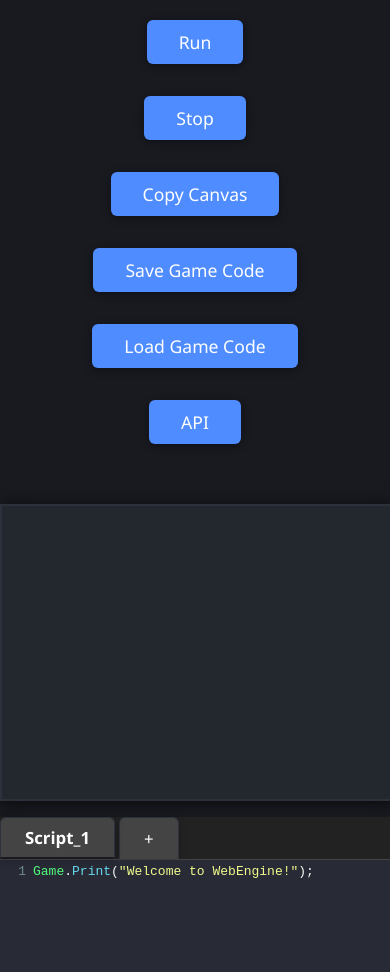
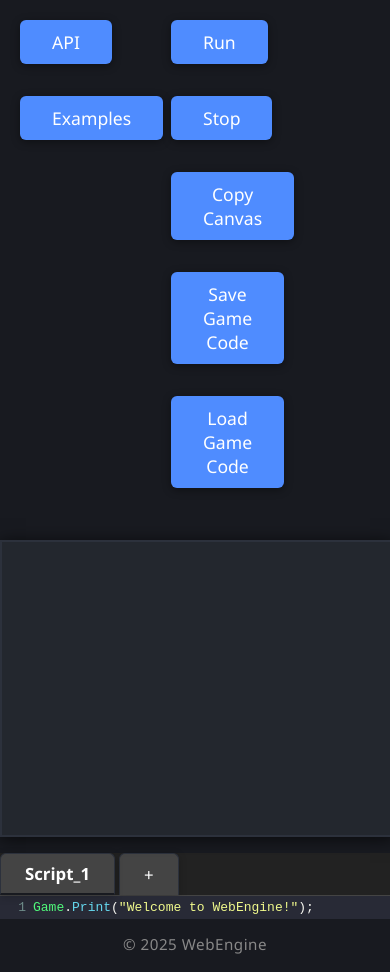
Before and after one commit to ji8sw/WebEngine, a plain HTML site: page index.html in a window 390 px wide. Shown: the top 972 px of the page. Drawn offline with nearby package versions, Linux system fonts and the light colour scheme.

Commit message:
Improved editor dimensions Improved scaling

```diff
--- a/Engine.js
+++ b/Engine.js
@@ -464,6 +464,9 @@
         hintOptions: { hint: CustomHint }
     });
 
+    CM.setSize("100%", "100%");
+    CM.refresh();
+
     CM.on("inputRead", function(Instance, Change)
     {
         if (Change.text[0].match(/\w/))
--- a/Styles.css
+++ b/Styles.css
@@ -23,7 +23,7 @@
     width: 100%;
     max-width: 800px;
     height: auto;
-    flex: 1;
+    flex: 1 0 auto;
 }
 
 #EditorArea {
@@ -50,18 +50,19 @@
 }
 
 .Button {
-    display: block;
+    text-align: center;
     margin: 16px 16px 16px 16px;
     background: #4f8cff;
     color: #fff;
+    font-family: inherit;
     font-size: 1.1em;
-    font-family: inherit;
     border: none;
     border-radius: 6px;
     padding: 10px 32px;
     cursor: pointer;
     box-shadow: 0 2px 8px #0006;
     transition: background 0.2s;
+    white-space: normal;
 }
 
 .Button:hover, .Button:focus {
@@ -91,13 +92,23 @@
     display: flex;
     flex-direction: row;
     align-items: flex-end;
+    position: relative;
 }
 
 #LeftSideTooling
 {
     display: flex;
-    align-items: flex-end;
-    width: 120px;
+    flex-wrap: wrap;
+    z-index: 2;
+}
+
+#TopLeftTooling
+{
+    position: absolute;
+    top: 0;
+    left: 0;
+    display: flex;
+    flex-wrap: wrap;
     z-index: 2;
 }
 
@@ -150,7 +161,6 @@
 .EditorContainer
 {
   display: none;
-  height: 300px;
 }
 
 .EditorContainer.Active
@@ -199,6 +209,11 @@
         width: 80px;
         padding: 4px;
     }
+    #TopLeftTooling
+    {
+        width: 80px;
+        padding: 4px;
+    }
 }
 
 @media (max-width: 800px)
@@ -208,20 +223,4 @@
         flex-direction: column;
         align-items: center;
     }
-    #LeftSideTooling
-    {
-        flex-direction: column;
-        width: 100%;
-        justify-content: center;
-        align-items: center;
-        margin-bottom: 8px;
-    }
 }
-
-@media (max-width: 2200px)
-{
-    #LeftSideTooling
-    {
-        flex-direction: column;
-    }
-}
--- a/index.html
+++ b/index.html
@@ -34,8 +34,11 @@
             <button id="CopyCanvas" class="Button">Copy Canvas</button>
             <button id="SaveGameCode" class="Button" title="Saves all current editors as seperate scripts locally">Save Game Code</button>
             <label for="LoadGameCode" class="Button">Load Game Code</label>
-            <button id="APIButton" class="Button" onclick="window.location.href='API.html'">API</button>
-<input type="file" id="LoadGameCode" multiple accept=".js" style="display:none;">
+        </div>
+
+        <div id="TopLeftTooling">
+            <button class="Button" onclick="window.location.href='API.html'">API</button>
+            <button class="Button" onclick="window.location.href='https://github.com/ji8sw/WebEngine/blob/main/Examples/Examples.md'">Examples</button>
         </div>
         <canvas id="GameCanvas" width="800" height="600"></canvas>
     </div>
```
Also changed, not shown: API.html (+3 -0 lines), 1 other file.
